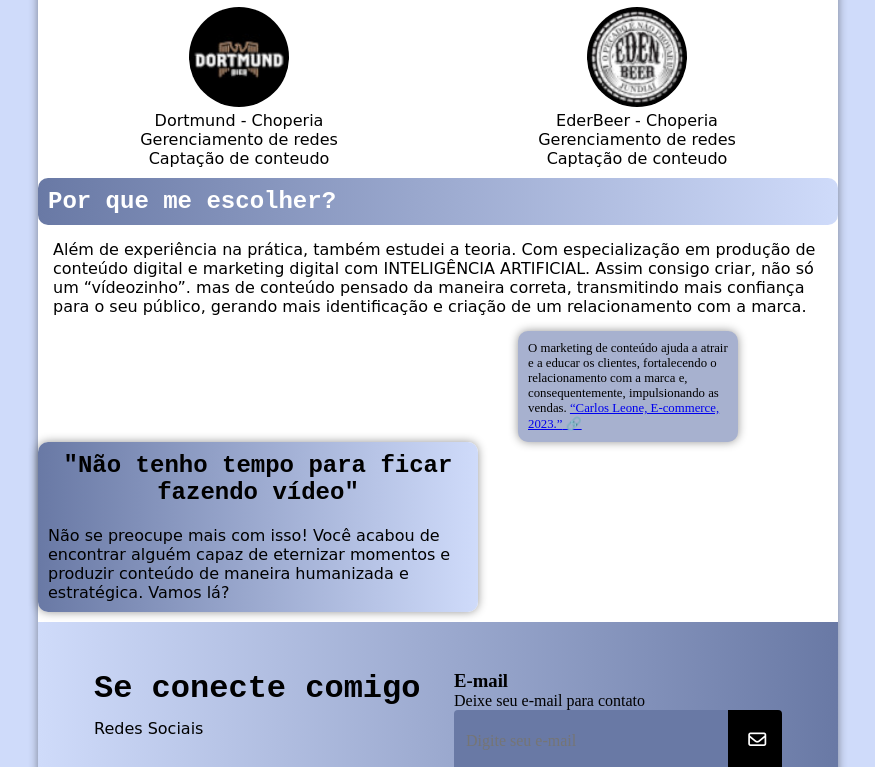
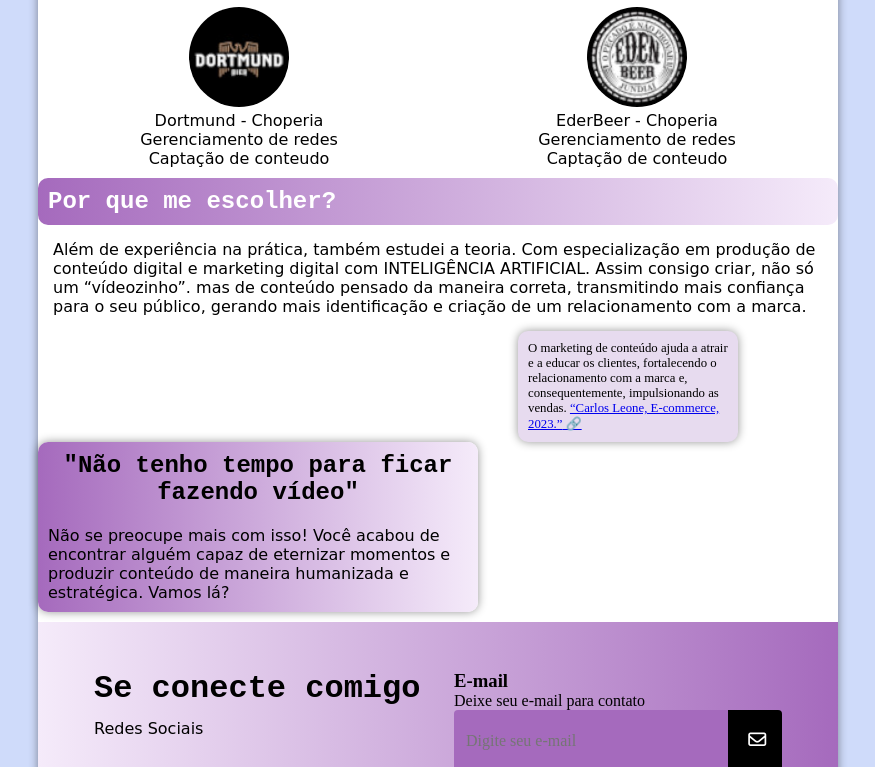
Before and after one commit to LucasDionisioCoutinho/creats, a plain HTML site: page index.html in a window 1280 px wide. Shown: the part 703-1470 px from the top of the page, without its empty margins (202-1077 px from the left). Drawn offline with Linux system fonts and the light colour scheme; a web font is replaced by a local one.

Commit message:
Alteração de cor do site

```diff
--- a/style.css
+++ b/style.css
@@ -7,11 +7,18 @@
 @import url(https://cdnjs.cloudflare.com/ajax/libs/font-awesome/6.7.1/css/all.min.css);
 
 :root {
-    --cor1: #CFDBFA;
+    /*--cor1: #CFDBFA;
     --cor2: #A7B1CF;
     --cor3: #6979A5;
     --cor4: #182750;
-    --cor5: #021038;
+    --cor5: #021038;*/
+    --cor1: #f5ebfa;
+    --cor2: #E7DBEF;
+    --cor3: #A56ABD;
+    --cor4: #6E3482;
+    --cor5: #49225B;
+
+
     --fonte-padrao: Arial, Verdana, Helvetica, sans-serif;
     --fonte-titulo: monospace, cursive;
     --fonte-texto: "Sour Gummy", cursive;
```
